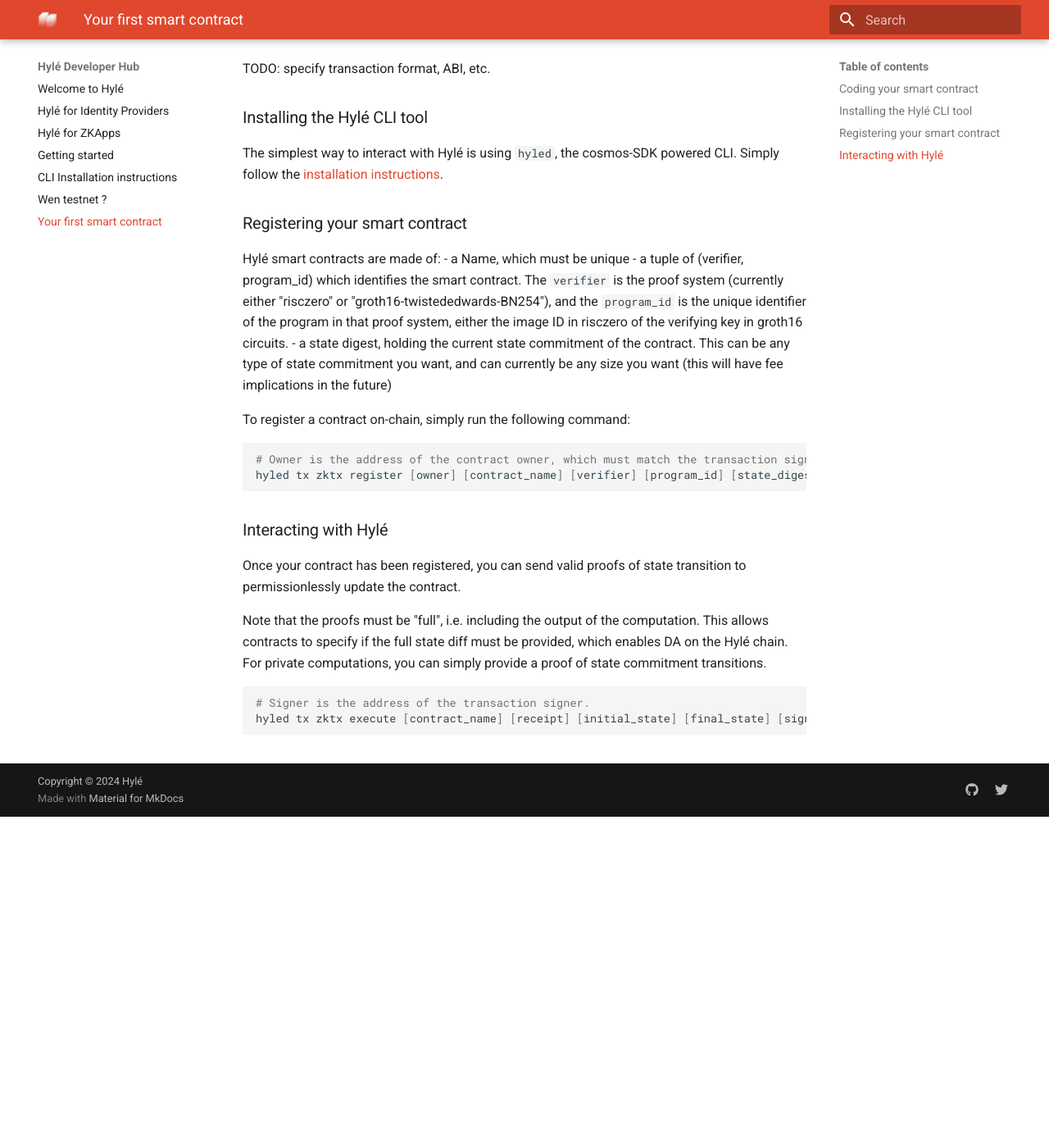
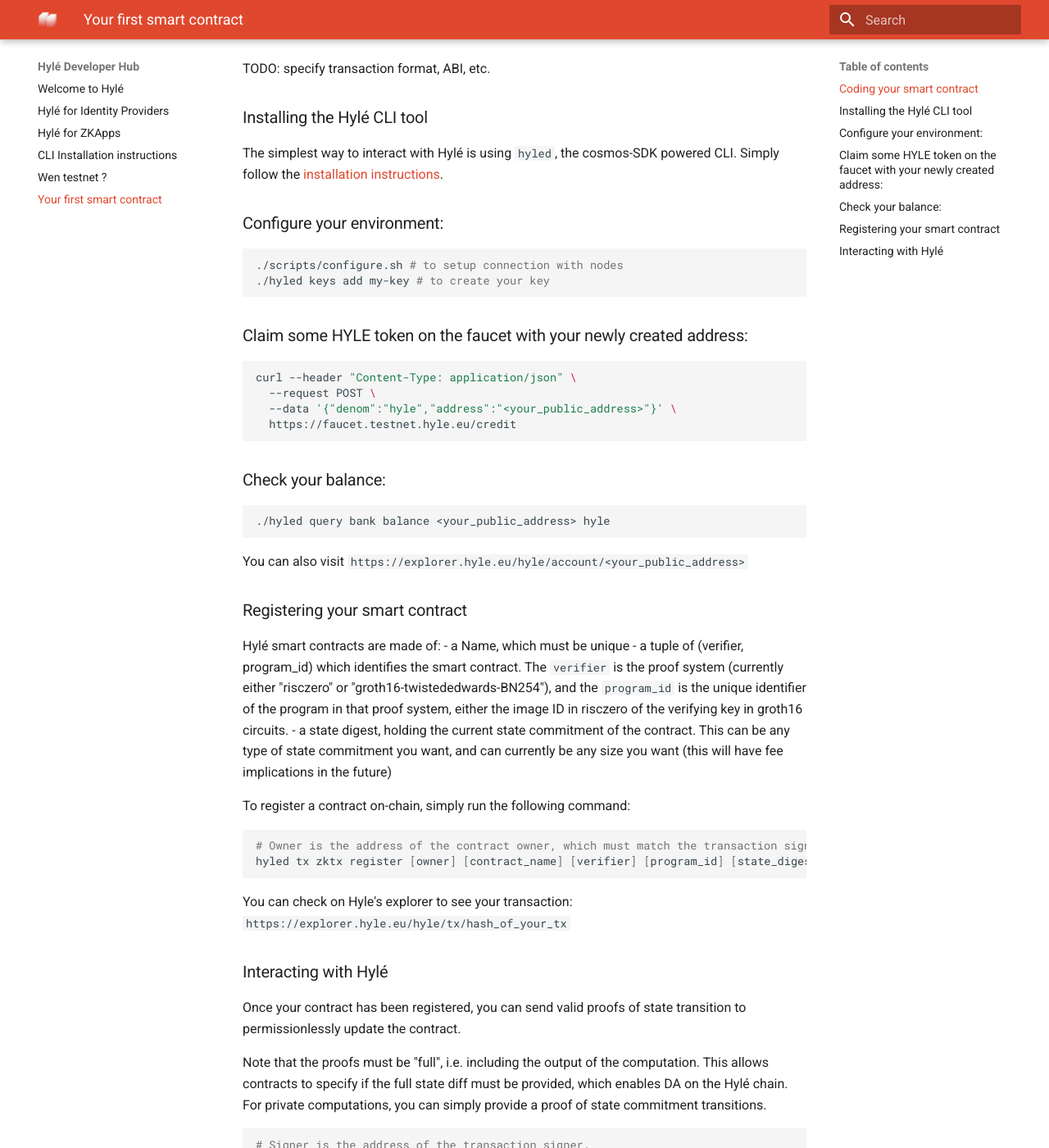
Before and after one commit to Hyle-org/devhub-hyle, an MkDocs documentation site: the page built from docs/your-first-smart-contract.md, in a window 1280 px wide and 1400 px high, scrolled down 404 px. Shown: the whole window at 82% size. Built offline with MkDocs 1.6.1 and Material for MkDocs 9.7.7, drawn with Linux system fonts in a browser that asks for light colours.

Commit message:
chore: remove redondant

````diff
--- a/docs/getting_started.md
+++ /dev/null
@@ -1,44 +0,0 @@
-### Build your app:
-Please refer to [CLI Installation instructions](hyled-install-instructions.md)
-
-### Configure your environment:
-Run
-```bash
-./scripts/configure.sh
-```
-
-### Create your key:
-```bash
-./hyled keys add my-key
-```
-### Claim some HYLE token on the faucet with your newly created address:
-```bash
-curl --header "Content-Type: application/json" \
-  --request POST \
-  --data '{"denom":"hyle","address":"<your address>"}' \
-  https://faucet.testnet.hyle.eu/credit
-```
-### Check your balance:
-```bash
-./hyled query bank balance hyle1qx99uzzc0jmzn6apmacdcye4s8yf89w5qkumtq hyle
-```
-
-### Register your first contract, you can get details running:
-```bash
-./hyled tx zktx register --help
-```
-Here is an example:
-```bash
-./hyled tx zktx register alice secondContract risczero 390d14c0c0a3f5eaede8e9b43db2a3b911780cebe46b70ca8fd745d3ca60691d $(echo -n "2" | base64) --from my-key
-```
-### You can check on Hyle's explorer to see your transaction:
-https://explorer.hyle.eu/hyle/tx/hash_of_your_tx
-
-### Change your first contract state, you can get details running:
-```bash
-./hyled tx zktx execute --help
-```
-Here is an example:
-```bash
-./hyled tx zktx execute firstContract ~/risczerotuto-helloworld/hello-world/receipt.json "$(echo -n "2" | base64)" "$(echo -n "4" | base64)" --from my-key
-```
--- a/docs/your-first-smart-contract.md
+++ b/docs/your-first-smart-contract.md
@@ -19,6 +19,25 @@
 The simplest way to interact with Hylé is using `hyled`, the cosmos-SDK powered CLI.
 Simply follow the [installation instructions](hyled-install-instructions.md).
 
+### Configure your environment:
+```bash
+./scripts/configure.sh # to setup connection with nodes
+./hyled keys add my-key # to create your key
+```
+### Claim some HYLE token on the faucet with your newly created address:
+```bash
+curl --header "Content-Type: application/json" \
+  --request POST \
+  --data '{"denom":"hyle","address":"<your_public_address>"}' \
+  https://faucet.testnet.hyle.eu/credit
+```
+### Check your balance:
+```bash
+./hyled query bank balance <your_public_address> hyle
+```
+You can also visit `https://explorer.hyle.eu/hyle/account/<your_public_address>`
+
+
 ### Registering your smart contract
 
 Hylé smart contracts are made of:
@@ -33,6 +52,9 @@
 hyled tx zktx register [owner] [contract_name] [verifier] [program_id] [state_digest]
 ```
 
+
+You can check on Hyle's explorer to see your transaction:
+`https://explorer.hyle.eu/hyle/tx/hash_of_your_tx`
 ### Interacting with Hylé
 
 Once your contract has been registered, you can send valid proofs of state transition to permissionlessly update the contract.
````
Also changed, not shown: docs/hyled-install-instructions.md (line endings or trailing spaces).
